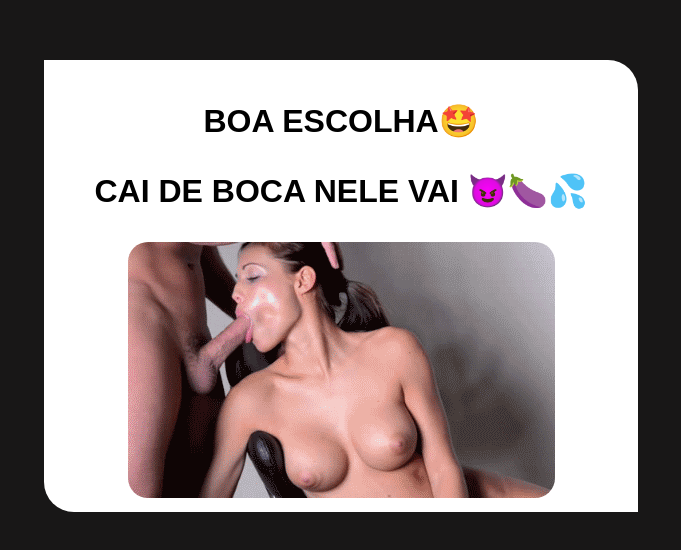
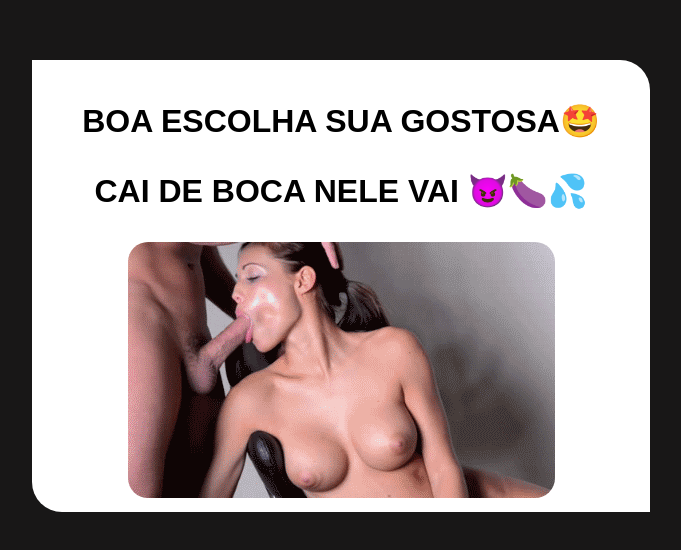
Before and after one commit to DanielJavaprogrammer/Curso-em-video, a plain HTML site: page onclick/sim.html in a window 1280 px wide. Shown: the part 114-664 px from the top of the page, without its empty margins (299-980 px from the left). Drawn offline with Linux system fonts and the light colour scheme; a web font is replaced by a local one.

Commit message:
FINISHED

```diff
--- a/onclick/sim.html
+++ b/onclick/sim.html
@@ -46,7 +46,7 @@
 <body>
     <div id="main">
         <div class="text-main">
-            <p>BOA ESCOLHA🤩</p>
+            <p>BOA ESCOLHA SUA GOSTOSA🤩</p>
             <P>CAI DE BOCA NELE  VAI 😈🍆💦</P>
         </div>
 
```
Also changed, not shown: onclick/triste.html (+1 -1 lines).
